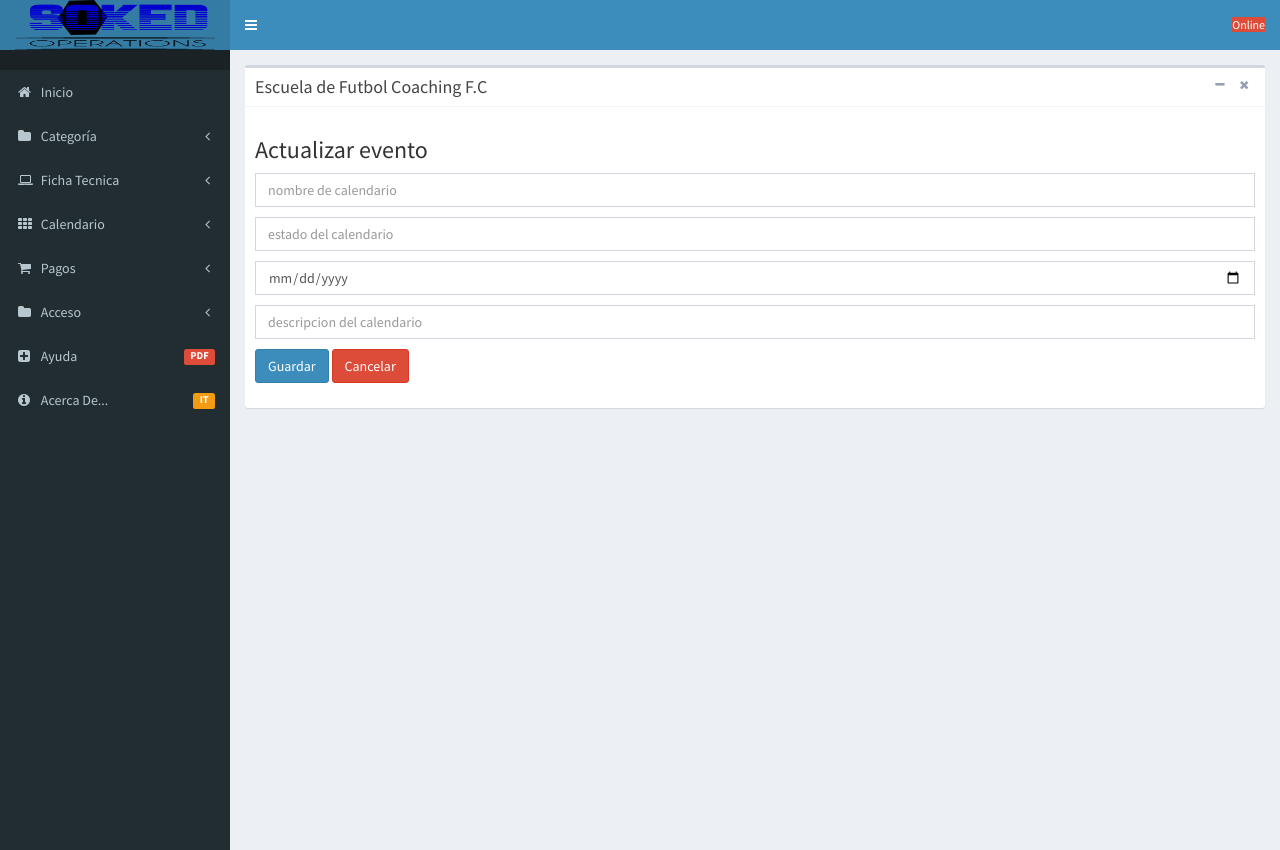
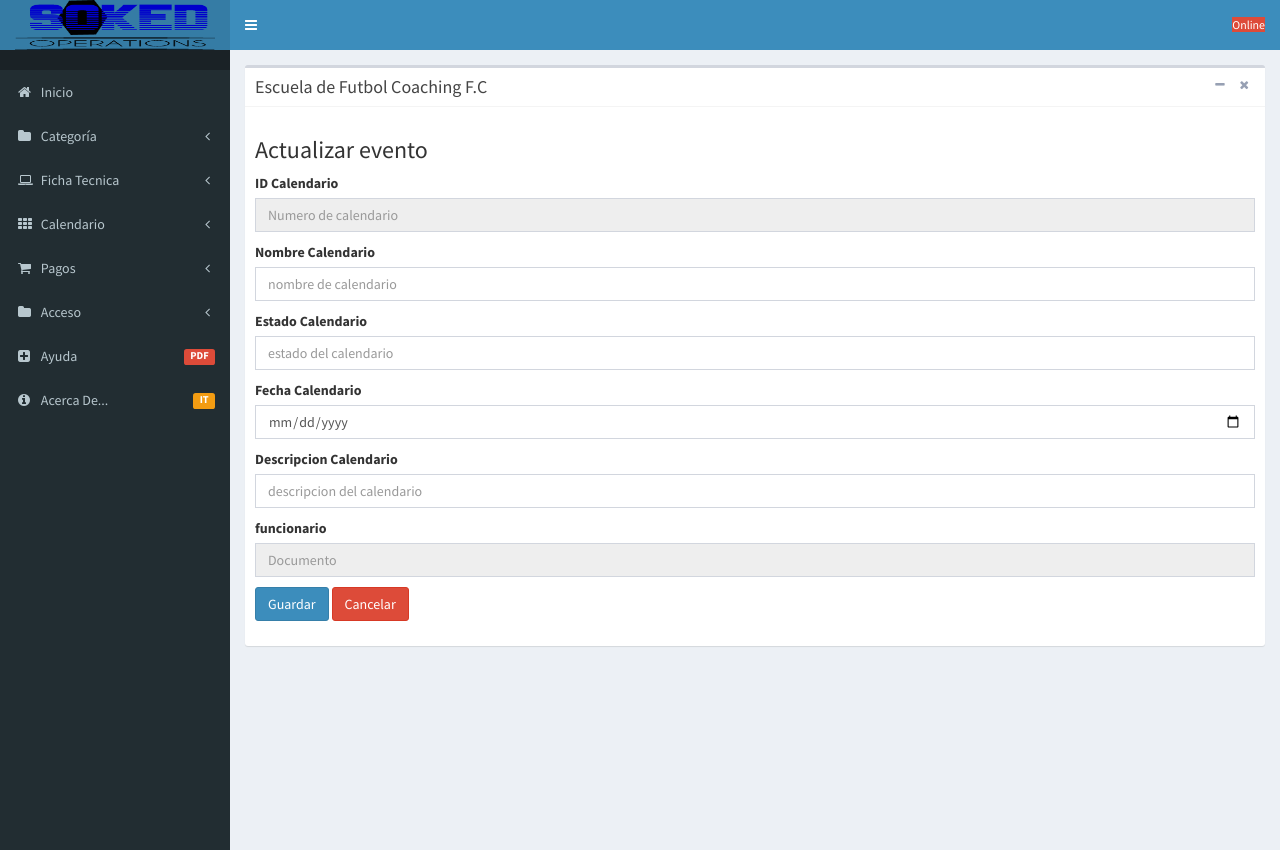
Before and after one commit to patricia0515/sokedop, a PHP site: page /vista/modulos/calendario/vista_modificar_calendario.php in a window 1280 px wide. Run offline with PHP 8.4, Linux system fonts and the light colour scheme; data that the repository does not hold is empty.

Commit message:
se actualiza el archivo vista_modificar_calendario

```diff
--- a/modelo/modelo_calendario.php
+++ b/modelo/modelo_calendario.php
@@ -141,12 +141,13 @@ public function buscar($tabla,$condicion)
 
 public function actualizar($tabla,$datos)
 {
-       $sql="update ".$tabla."
+       $sql="UPDATE ".$tabla."
        set nombre = '".$this->getNombre()."',
        estado = '".$this->getEstado()."',
        fecha = '".$this->getFecha()."',
-       descripcion = '".$this->getDescripcion().
-       "' WHERE id_calendario = '".$this->getId()."'";
+       descripcion = '".$this->getDescripcion()."',
+       funcionario = '".$this->getFuncionario()."'
+       WHERE id_calendario = '".$this->getId()."'";
        $resultado = $this->conec->query($sql);
        if ($resultado)
        {
--- a/vista/modulos/calendario/vista_modificar_calendario.php
+++ b/vista/modulos/calendario/vista_modificar_calendario.php
@@ -9,11 +9,12 @@ $errores= array();
 //Pregunta si está llegando una petición por POST, lo que significa que el usuario envió el formulario.
 if ($_SERVER['REQUEST_METHOD'] == 'POST')
 {
-$id_calendario = isset($_POST['idcalendario']) ? $_POST['idcalendario'] : null;
+$id_calendario = isset($_POST['id_calendario']) ? $_POST['id_calendario'] : null;
 $nombre_calendario = isset($_POST['nombre_calendario']) ? $_POST['nombre_calendario'] : null;
 $estado_calendario = isset($_POST['estado_calendario']) ? $_POST['estado_calendario'] : null;
 $fecha_calendario = isset($_POST['fecha_calendario']) ? $_POST['fecha_calendario'] : null;
 $descripcion_calendario = isset($_POST['descripcion_calendario']) ? $_POST['descripcion_calendario'] : null;
+$funcionario = isset($_POST['funcionario']) ? $_POST['funcionario'] : null;
 
 
 
@@ -36,13 +37,14 @@ $descripcion_calendario = isset($_POST['descripcion_calendario']) ? $_POST['desc
 
     if(!$errores)
     {
-        //require_once("vista_usuario.php");
+
         $cal=new calendario();
         $cal->setId($id_calendario);
         $cal->setNombre($nombre_calendario);
         $cal->setEstado($estado_calendario);
         $cal->setFecha($fecha_calendario);
         $cal->setDescripcion($descripcion_calendario);
+        $cal->setFuncionario($funcionario);
         if ($cal->actualizar("calendario",null))
         {
         header("location: vista_index_calendario.php");
@@ -57,7 +59,7 @@ else
 {
     $id_calendario=isset($_REQUEST['id']) ? $_REQUEST['id']:null;
     $cal = new calendario();
-    if ($resultado=$cal->actualizar('calendario',$id_calendario))
+    if ($resultado=$cal->editar('calendario',$id_calendario))
     {
       foreach ($resultado as $v)
       {
@@ -66,6 +68,7 @@ else
         $estado_calendario = $v['estado'];
         $fecha_calendario = $v['fecha'];
         $descripcion_calendario = $v['descripcion'];
+        $funcionario1 =$v ['funcionario'];
       }
     }
 }
@@ -119,22 +122,36 @@ else
                                   </div>
                               </div>
       <form method="post" action="<?php echo $_SERVER['PHP_SELF']; ?>" >
+      <div>
+      <label for="id_calendario">ID Calendario</label>
+          <input name="id_calendario" id="identificador" type="numb" class="form-control" placeholder="Numero de calendario" value="<?php if(isset($id_calendario)) echo $id_calendario?>" readonly>
+          <span class="help-block"></span>
+        </div>
         <div>
+        <label for="nombre_calendario">Nombre Calendario</label>
           <input name="nombre_calendario" id="nombre" type="text" class="form-control" placeholder="nombre de calendario" value="<?php if(isset($nombre_calendario)) echo $nombre_calendario?>">
           <span class="help-block"></span>
         </div>
         <div>
+        <label for="estado_calendario">Estado Calendario</label>
           <input name="estado_calendario" id="estado" type="text" class="form-control" placeholder="estado del calendario" value="<?php if(isset($estado_calendario)) echo $estado_calendario?>">
           <span class="help-block"></span>
         </div>
         <div>
+        <label for="fecha_calendario">Fecha Calendario</label>
           <input name="fecha_calendario" id="fecha" type="date" class="form-control" placeholder="fecha del calendario" value="<?php if(isset($fecha_calendario)) echo $fecha_calendario?>">
           <span class="help-block"></span>
         </div>
         <div>
+        <label for="descripcion_calendario">Descripcion Calendario</label>
           <input name="descripcion_calendario" id="descripcion" type="text" class="form-control" placeholder="descripcion del calendario" value="<?php if(isset($descripcion_calendario)) echo $descripcion_calendario?>">
           <span class="help-block"></span>
         </div>
+        <div>
+          <label for="funcionario">funcionario</label>
+					<input name="funcionario" id="documento" type="text" class="form-control" placeholder="Documento" value="<?php if(isset($funcionario1)) echo $funcionario1?>"readonly>
+					<span class="help-block"></span>
+				</div>
         <div class="form-group">
 											<button class="btn btn-primary" type="submit">Guardar</button>
 											<button class="btn btn-danger" type="button" onclick="history.back()" name="volver atrás" value="volver atrás">Cancelar</button>
```
